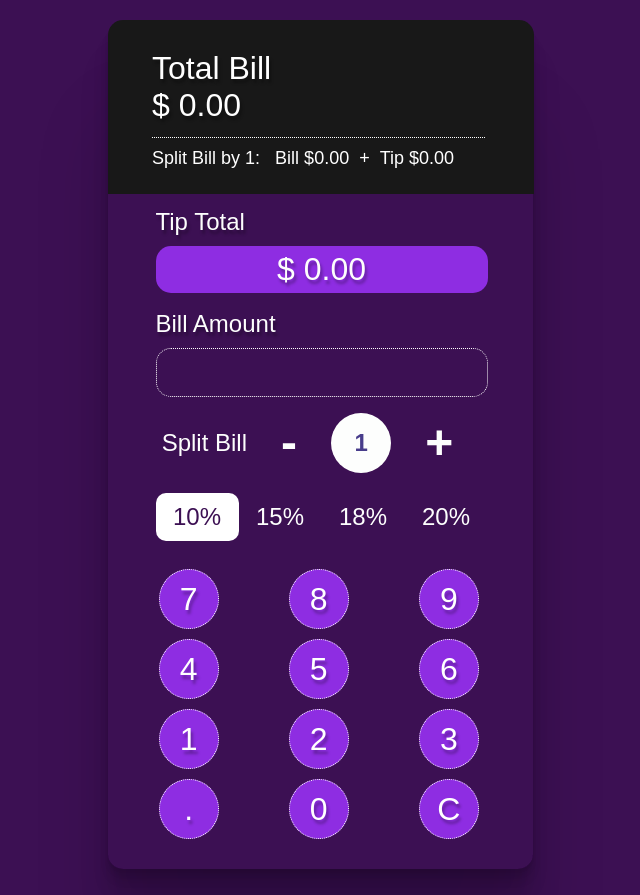
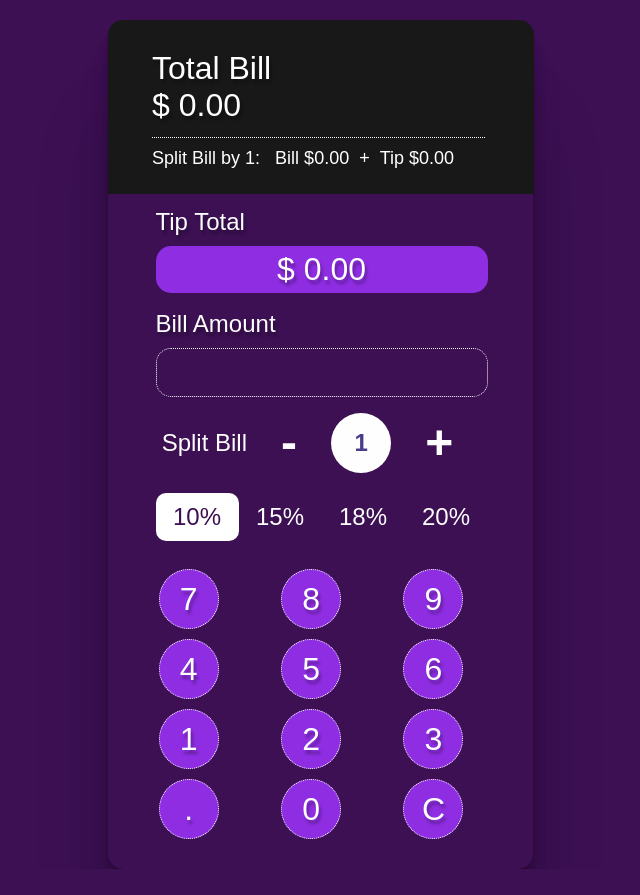
Before and after one commit to jamesdesigns/react-calculator, a React (Create React App) app: page / in a window 1280 px wide. Shown: the whole page, without its empty margins (320-960 px from the left). After the commit the page ends 869 px from the top, so only its background shows below. Built offline with nearby package versions, Linux system fonts and the light colour scheme.

Commit message:
Fix the misalignment of the numbers inside the calc buttons

```diff
--- a/src/App.css
+++ b/src/App.css
@@ -50,16 +50,16 @@ body {
 
 #root {
   width: 425px;
-  height: auto;
+  height: 750px;
   color: white;
   margin: 0 auto;
-	padding: 10px;
+  padding: 10px;
 }
 
 .flex-row {
 	display: flex;
 	flex-wrap: wrap;
-	justify-content: space-between;
+	/* justify-content: space-between; */
 }
 
 .flex-col {
@@ -222,7 +222,7 @@ ul {
 	color: white;
 	border: 1px dotted white;
 	cursor: pointer;
-	margin: 5px 0;
+	margin: 5px;
   font-size: 2rem;
   border-radius: 50%;
   text-align: center;
@@ -239,10 +239,6 @@ ul {
 	outline: none;
 }
 
-button:last-child {
-  background-color: orange;
-}
-
 .icon {
   font-weight: bold;
   font-size: 3rem;
```
